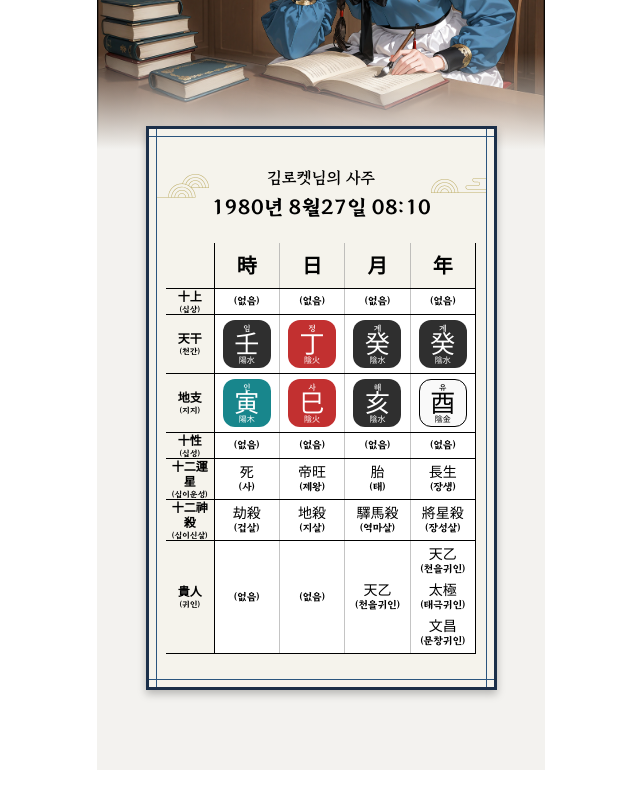
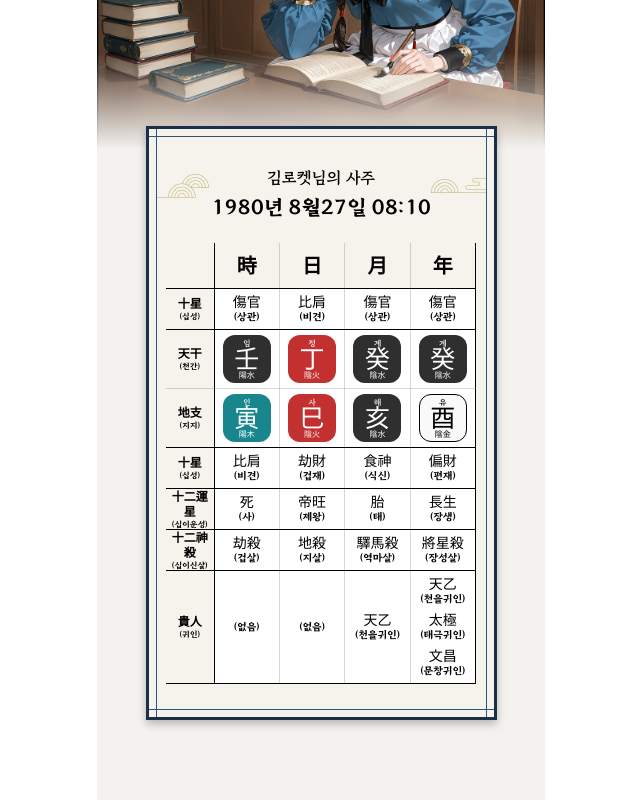
Before and after one commit to fromnowwon/rocket-ai-fe-assignment, a Next.js app: page / in a window 1280 px wide. Shown: the part 1394-2194 px from the top of the page, without its empty margins (319-959 px from the left). Before the commit the page ends 2164 px from the top, so only its background shows below. Built offline with nearby package versions, Linux system fonts and the light colour scheme.

Commit message:
refactor: 섹션 컴포넌트 분할

```diff
--- /dev/null
+++ b/components/home/KeyVisualSection.tsx
@@ -0,0 +1,37 @@
+import Image from "next/image";
+
+export default function KeyVisualSection() {
+  return (
+    <section className="relative w-full pb-28.5">
+      <div className="relative w-full aspect-[375/652]">
+        <Image
+          src="/assets/images/key_visual.jpg"
+          fill
+          priority
+          alt="제 1장 나의 사주 팔자 메인 이미지"
+          className="object-cover"
+        />
+        <div className="absolute bottom-0 left-0 right-0 h-24 bg-gradient-to-b from-transparent to-[#F3F2EF] pointer-events-none" />
+      </div>
+
+      <div className="absolute bottom-0">
+        <Image
+          src="/assets/images/bubble1.png"
+          width={257}
+          height={181}
+          alt="말풍선"
+          aria-hidden="true"
+        />
+        <div className="absolute bottom-11 left-1/2 -translate-x-1/2 flex items-center justify-center w-33.5">
+          <p className="text-center leading-[1.5] tracking-[-0.025em]">
+            이제 본격적으로
+            <br />
+            OO님의 사주팔자를
+            <br />
+            분석해볼 차례네요.
+          </p>
+        </div>
+      </div>
+    </section>
+  );
+}
--- /dev/null
+++ b/components/home/SajuSection.tsx
@@ -0,0 +1,44 @@
+import Image from "next/image";
+import SajuTable from "./SajuTable";
+
+export default function SajuSection() {
+  return (
+    <section className="relative flex flex-col items-center w-full max-w-87.75 mx-auto -mt-[23px] pt-10 pb-8.25 px-4 bg-ivory border-3 border-navy-deep shadow-custom">
+      <h2 className="text-center text-darkGray leading-[100%]">
+        김로켓님의 사주
+      </h2>
+      <p className="mt-3 font-bold text-xl text-center text-darkGray leading-[100%]">
+        1980년 8월27일 08:10
+      </p>
+
+      <div className="max-w-77.5 mt-6.5 w-full">
+        <SajuTable />
+      </div>
+
+      <div className="absolute left-1.75 top-11.25">
+        <Image
+          src="/assets/images/deco2.svg"
+          width={56}
+          height={38}
+          alt="배경 무늬"
+          aria-hidden="true"
+        />
+      </div>
+
+      <div className="absolute right-1.75 top-6.5">
+        <Image
+          src="/assets/images/deco3.svg"
+          width={56}
+          height={38}
+          alt="배경 무늬"
+          aria-hidden="true"
+        />
+      </div>
+
+      <div className="absolute left-0 right-0 top-1.75 h-[1px] bg-navy"></div>
+      <div className="absolute left-1.75 top-0 bottom-0 w-[1px] h-full bg-navy"></div>
+      <div className="absolute right-1.75 top-0 bottom-0 w-[1px] h-full bg-navy"></div>
+      <div className="absolute left-0 right-0 bottom-1.75 h-[1px] bg-navy"></div>
+    </section>
+  );
+}
--- a/components/saju/SajuTable.tsx
+++ b/components/home/SajuTable.tsx
@@ -2,16 +2,23 @@ import { sajuData } from "@/data/sajuData";
 import { Column, RowKey } from "@/types/saju";
 
 const rowHeaders: { label: string; key: RowKey }[] = [
-  { label: "十上\n(십상)", key: "十上" },
+  { label: "十星\n(십성)", key: "天干十星" },
   { label: "天干\n(천간)", key: "天干" },
   { label: "地支\n(지지)", key: "地支" },
-  { label: "十性\n(십성)", key: "十性" },
+  { label: "十星\n(십성)", key: "地支十星" },
   { label: "十二運星\n(십이운성)", key: "十二運星" },
   { label: "十二神殺\n(십이신살)", key: "十二神殺" },
   { label: "貴人\n(귀인)", key: "貴人" },
 ];
 
 const colHeaders: Column[] = ["時", "日", "月", "年"];
+
+const getColRightBorder = (col: Column) =>
+  ["時", "日", "月"].includes(col)
+    ? "1px solid rgba(138, 138, 138, 0.35)"
+    : "1px solid black";
+const getRowBottomBorder = (rowIdx: number) =>
+  rowIdx === 1 ? "1px solid rgba(138, 138, 138, 0.35)" : "1px solid black";
 
 export default function SajuTable() {
   return (
@@ -20,18 +27,13 @@ export default function SajuTable() {
         <tr>
           <th className="w-12 h-11.25 border-b border-black"></th>
           {colHeaders.map((col) => {
-            const addGrayRightBorder =
-              col === "時" || col === "日" || col === "月";
-
             return (
               <th
                 key={col}
                 className={`h-11.25 border-t-0 border-b border-black font-bold text-center text-xl`}
                 style={{
                   borderLeft: "1px solid black",
-                  borderRight: addGrayRightBorder
-                    ? "1px solid rgba(138, 138, 138, 0.5)"
-                    : "1px solid black",
+                  borderRight: getColRightBorder(col),
                 }}
               >
                 {col}
@@ -47,10 +49,10 @@ export default function SajuTable() {
             <th
               className="w-12 whitespace-pre-line text-center"
               style={{
-                borderTop: rowIdx === 3 ? "1px solid black" : "none",
+                borderTop: "none",
                 borderLeft: "none",
                 borderRight: "1px solid black",
-                borderBottom: "1px solid black",
+                borderBottom: getRowBottomBorder(rowIdx),
               }}
             >
               <div className="text-xs leading-tight">
@@ -62,14 +64,11 @@ export default function SajuTable() {
             </th>
 
             {colHeaders.map((col) => {
-              const isGrayBorderCol =
-                col === "時" || col === "日" || col === "月";
-
               const cellData = sajuData[col]?.[key];
 
-              const borderRightStyle = isGrayBorderCol
-                ? "1px solid rgba(138, 138, 138, 0.5)"
-                : "1px solid black";
+              // const borderRightStyle = hasGrayRightBorder(col)
+              //   ? "1px solid rgba(138, 138, 138, 0.35)"
+              //   : "1px solid black";
 
               if (!cellData) {
                 return (
@@ -79,8 +78,8 @@ export default function SajuTable() {
                     style={{
                       borderTop: "none",
                       borderLeft: "none",
-                      borderRight: borderRightStyle,
-                      borderBottom: "1px solid black",
+                      borderRight: getColRightBorder(col),
+                      borderBottom: getRowBottomBorder(rowIdx),
                     }}
                   >
                     <div className="w-full h-full flex items-center justify-center text-[10px] font-bold">
@@ -97,8 +96,8 @@ export default function SajuTable() {
                   style={{
                     borderTop: "none",
                     borderLeft: "none",
-                    borderRight: borderRightStyle,
-                    borderBottom: "1px solid black",
+                    borderRight: getColRightBorder(col),
+                    borderBottom: getRowBottomBorder(rowIdx),
                   }}
                 >
                   <div className="w-full h-full flex flex-col gap-1.5 items-center justify-center text-center">
--- /dev/null
+++ b/components/home/SceneSection.tsx
@@ -0,0 +1,55 @@
+import Image from "next/image";
+
+export default function SceneSection() {
+  return (
+    <>
+      <section className="relative h-71.25 pb-10">
+        <div className="absolute right-6 bottom-10">
+          <Image
+            src="/assets/images/scene1.png"
+            width={161}
+            height={285}
+            alt="제 1장 나의 사주 팔자 장면 1"
+          />
+        </div>
+        <div className="absolute left-0 bottom-19.5">
+          <Image
+            src="/assets/images/deco1.svg"
+            width={153}
+            height={120}
+            alt="icon"
+            aria-hidden="true"
+          />
+        </div>
+      </section>
+
+      <section className="relative">
+        <div className="absolute top-[-125px] left-1 z-19">
+          <Image
+            src="/assets/images/bubble2.png"
+            width={281}
+            height={181}
+            alt="말풍선"
+            aria-hidden="true"
+          />
+          <div className="absolute bottom-20 left-1/2 -translate-x-1/2 flex items-center justify-center w-42.75">
+            <p className="text-center leading-[1.5] tracking-[-0.025em]">
+              제가 oo님의 사주를
+              <br />
+              보기 쉽게 표로 정리했어요
+            </p>
+          </div>
+        </div>
+        <div className="relative aspect-[375/306]">
+          <Image
+            src="/assets/images/scene2.jpg"
+            alt="제 1장 나의 사주 팔자 장면 2"
+            fill
+            className="object-cover"
+          />
+          <div className="absolute bottom-0 left-0 right-0 h-24 bg-gradient-to-b from-transparent to-[#F3F2EF] pointer-events-none" />
+        </div>
+      </section>
+    </>
+  );
+}
--- a/pages/index.tsx
+++ b/pages/index.tsx
@@ -1,128 +1,14 @@
-import Image from "next/image";
-import SajuTable from "@/components/saju/SajuTable";
+import KeyVisualSection from "@/components/home/KeyVisualSection";
+import SajuSection from "@/components/home/SajuSection";
+import SceneSection from "@/components/home/SceneSection";
 
 export default function Home() {
   return (
     <main className="max-w-md w-full mx-auto pb-20 bg-gray-light">
       <h1 className="sr-only">제 1장 나의 사주 팔자</h1>
-
-      <section className="relative w-full pb-28.5">
-        <div className="relative w-full aspect-[375/652]">
-          <Image
-            src="/assets/images/key_visual.jpg"
-            fill
-            priority
-            alt="제 1장 나의 사주 팔자 메인 이미지"
-            className="object-cover"
-          />
-          <div className="absolute bottom-0 left-0 right-0 h-24 bg-gradient-to-b from-transparent to-[#F3F2EF] pointer-events-none" />
-        </div>
-
-        <div className="absolute bottom-0">
-          <Image
-            src="/assets/images/bubble1.png"
-            width={257}
-            height={181}
-            alt="말풍선"
-            aria-hidden="true"
-          />
-          <div className="absolute bottom-11 left-1/2 -translate-x-1/2 flex items-center justify-center w-33.5">
-            <p className="text-center leading-[1.5] tracking-[-0.025em]">
-              이제 본격적으로
-              <br />
-              OO님의 사주팔자를
-              <br />
-              분석해볼 차례네요.
-            </p>
-          </div>
-        </div>
-      </section>
-
-      <section className="relative h-71.25 pb-10">
-        <div className="absolute right-6 bottom-10">
-          <Image
-            src="/assets/images/scene1.png"
-            width={161}
-            height={285}
-            alt="제 1장 나의 사주 팔자 장면 1"
-          />
-        </div>
-        <div className="absolute left-0 bottom-19.5">
-          <Image
-            src="/assets/images/deco1.svg"
-            width={153}
-            height={120}
-            alt="icon"
-            aria-hidden="true"
-          />
-        </div>
-      </section>
-
-      <section className="relative">
-        <div className="absolute top-[-125px] left-1 z-19">
-          <Image
-            src="/assets/images/bubble2.png"
-            width={281}
-            height={181}
-            alt="말풍선"
-            aria-hidden="true"
-          />
-          <div className="absolute bottom-20 left-1/2 -translate-x-1/2 flex items-center justify-center w-42.75">
-            <p className="text-center leading-[1.5] tracking-[-0.025em]">
-              제가 oo님의 사주를
-              <br />
-              보기 쉽게 표로 정리했어요
-            </p>
-          </div>
-        </div>
-        <div className="relative aspect-[375/306]">
-          <Image
-            src="/assets/images/scene2.jpg"
-            alt="제 1장 나의 사주 팔자 장면 2"
-            fill
-            className="object-cover"
-          />
-          <div className="absolute bottom-0 left-0 right-0 h-24 bg-gradient-to-b from-transparent to-[#F3F2EF] pointer-events-none" />
-        </div>
-      </section>
-
-      <section className="relative flex flex-col items-center w-full max-w-87.75 mx-auto -mt-[23px] pt-10 pb-8.25 px-4 bg-ivory border-3 border-navy-deep shadow-custom">
-        <h2 className="text-center text-darkGray leading-[100%]">
-          김로켓님의 사주
-        </h2>
-        <p className="mt-3 font-bold text-xl text-center text-darkGray leading-[100%]">
-          1980년 8월27일 08:10
-        </p>
-
-        <div className="max-w-77.5 mt-6.5 w-full">
-          <SajuTable />
-        </div>
-
-        <div className="absolute left-1.75 top-11.25">
-          <Image
-            src="/assets/images/deco2.svg"
-            width={56}
-            height={38}
-            alt="배경 무늬"
-            aria-hidden="true"
-          />
-        </div>
-
-        <div className="absolute right-1.75 top-6.5">
-          <Image
-            src="/assets/images/deco3.svg"
-            width={56}
-            height={38}
-            alt="배경 무늬"
-            aria-hidden="true"
-          />
-        </div>
-
-        <div className="absolute left-0 right-0 top-1.75 h-[1px] bg-navy"></div>
-        <div className="absolute left-1.75 top-0 bottom-0 w-[1px] h-full bg-navy"></div>
-        <div className="absolute right-1.75 top-0 bottom-0 w-[1px] h-full bg-navy"></div>
-        <div className="absolute left-0 right-0 bottom-1.75 h-[1px] bg-navy"></div>
-      </section>
+      <KeyVisualSection />
+      <SceneSection />
+      <SajuSection />
     </main>
   );
 }
```
